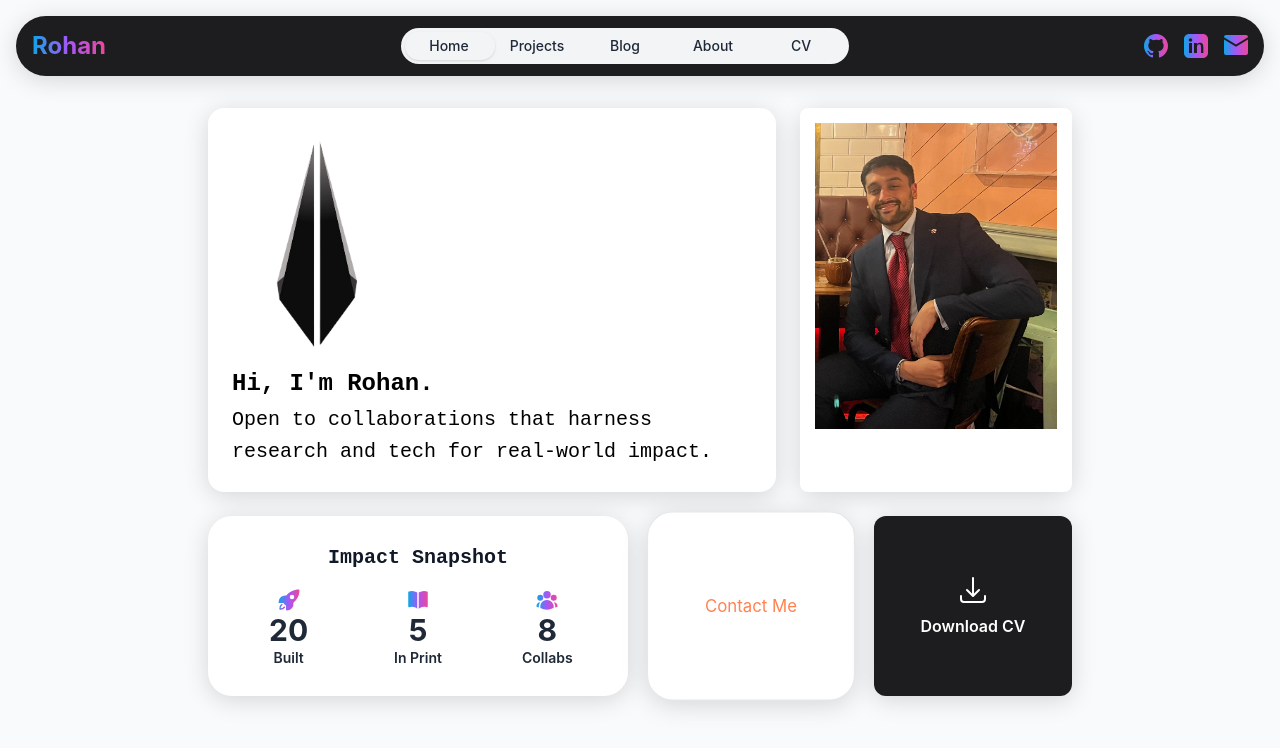
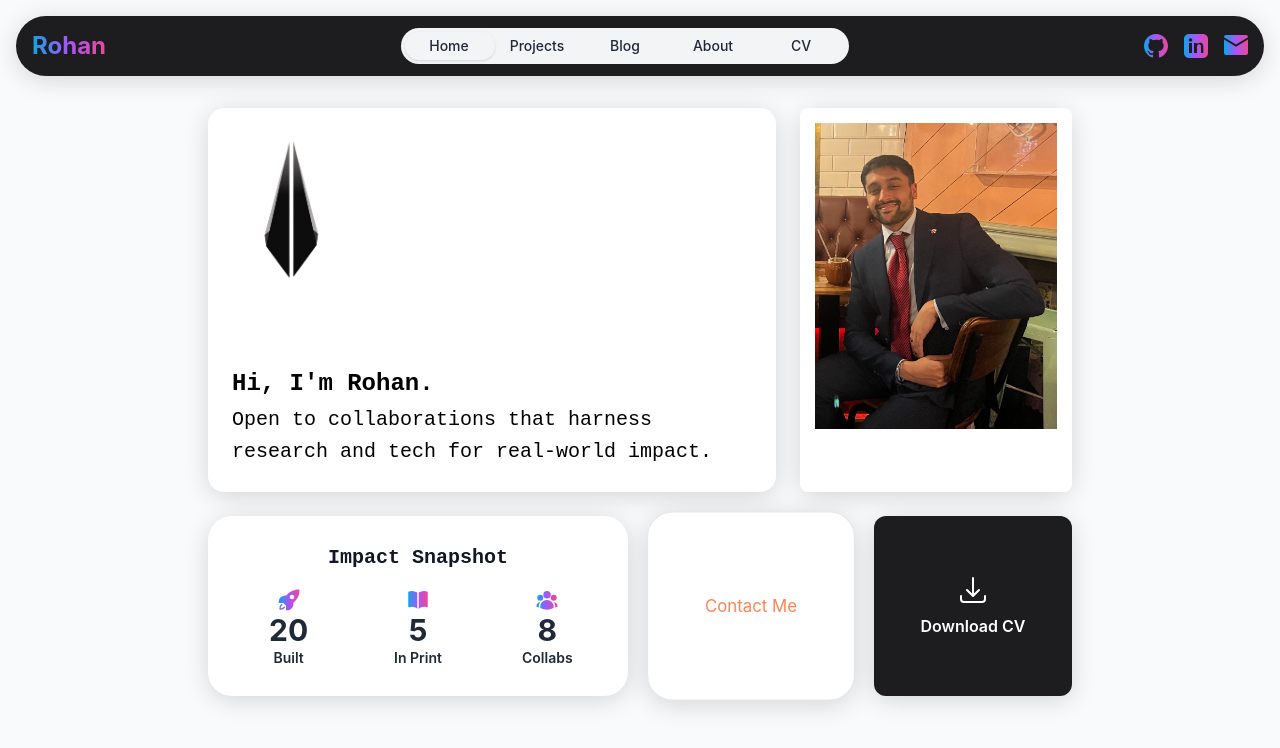
Before and after one commit to SUPA5INGH/personal-website, a Next.js app: page / in a window 1280 px wide. Shown: the top 748 px of the page. Built offline with nearby package versions, Linux system fonts and the light colour scheme.

Commit message:
Update ElevatorPitchTile.tsx

```diff
--- a/components/ElevatorPitchTile.tsx
+++ b/components/ElevatorPitchTile.tsx
@@ -33,8 +33,8 @@ export default function ElevatorPitchTile({
       <Image
         src="/images/foundation_1.png"
         alt="Foundation"
-        width={150}
-        height={150}
+        width={100}
+        height={100}
         className="absolute top-8 left-8 w-18 h-18 object-contain"
       />
       <h1 className="font-mono font-bold text-2xl leading-10 text-black">
```
